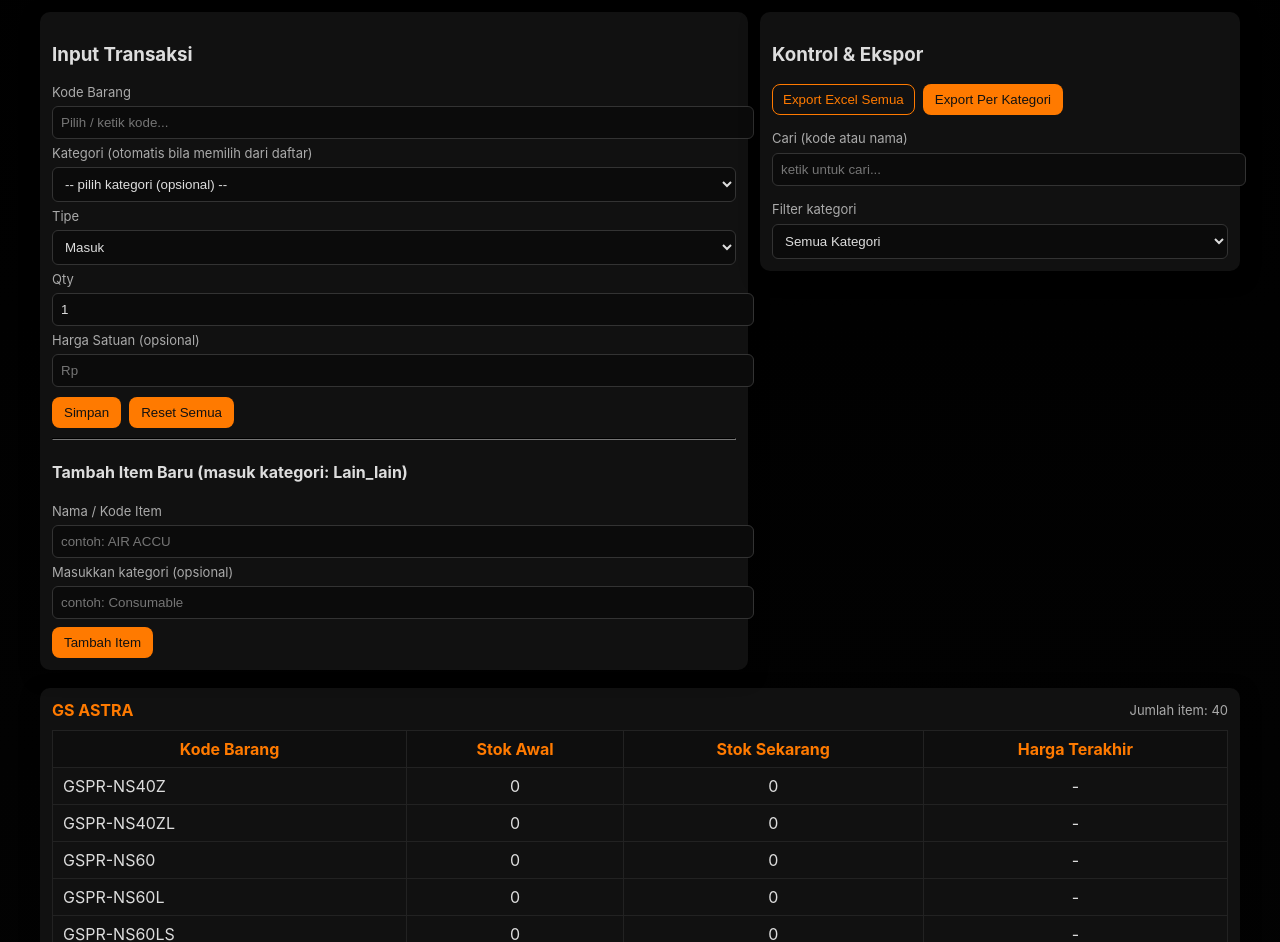
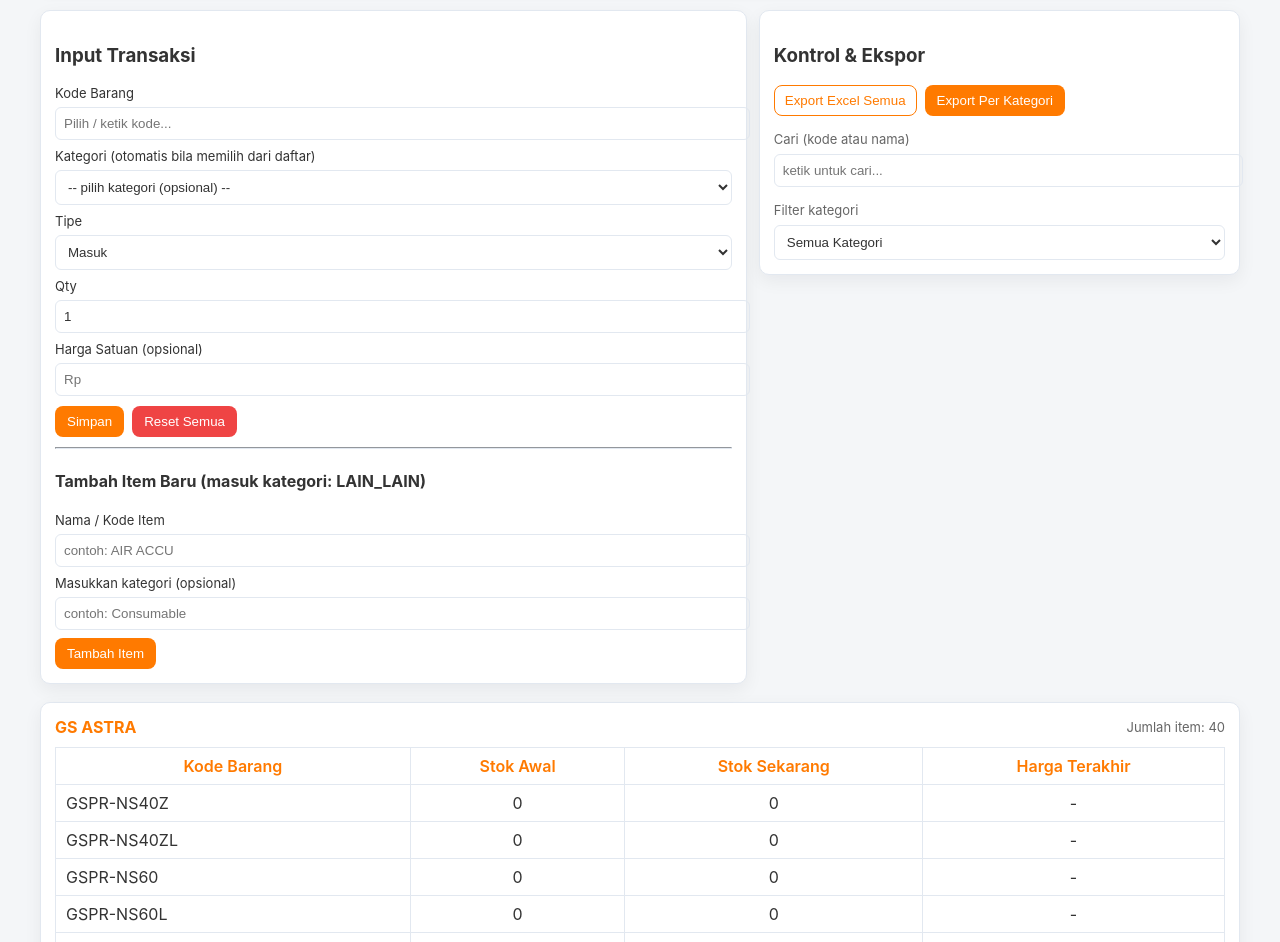
Before and after one commit to gamboel99/stockriccasaccu, a plain HTML site: page index.html in a window 1280 px wide. Shown: the part 126-1068 px from the top of the page. Drawn offline with Linux system fonts and the light colour scheme.

Commit message:
Add files via upload

```diff
--- a/index.html
+++ b/index.html
@@ -3,29 +3,36 @@
 <head>
 <meta charset="utf-8" />
 <meta name="viewport" content="width=device-width,initial-scale=1" />
-<title>RICCAS ACCU - Aplikasi Stok (Final)</title>
+<title>RICCAS ACCU - Aplikasi Stok (Terang)</title>
 <script src="https://cdn.jsdelivr.net/npm/xlsx@0.18.5/dist/xlsx.full.min.js"></script>
 <script src="codes.js"></script>
 <style>
-  :root{}
-  body{background:linear-gradient(180deg,#000 0%,#111 100%);color:#ddd;font-family:Inter,Arial,sans-serif;margin:0;padding:20px}
+  :root{
+    --bg: #f4f6f8;
+    --card: #ffffff;
+    --muted: #333333;
+    --accent: #ff7a00;
+    --border: #e2e8f0;
+  }
+  body{background:var(--bg);color:var(--muted);font-family:Inter,Arial,sans-serif;margin:0;padding:20px}
   .container{max-width:1200px;margin:0 auto}
-  header{display:flex;align-items:center;gap:16px;padding:12px 16px;background:#151515;border-radius:10px}
-  header img{height:72px;width:72px;border-radius:50%;object-fit:cover;border:3px solid #fff}
-  header h1{margin:0;font-size:20px;color:#fff}
+  header{display:flex;align-items:center;gap:16px;padding:12px 16px;background:var(--card);border-radius:10px;box-shadow:0 2px 8px rgba(16,24,40,0.06)}
+  header img{height:72px;width:72px;border-radius:8px;object-fit:cover;border:2px solid #fff}
+  header h1{margin:0;font-size:20px;color:var(--muted)}
   .top-row{display:flex;gap:12px;margin-top:16px;align-items:flex-start}
-  .card{background:#111;padding:12px;border-radius:10px;flex:1;box-shadow:0 6px 18px rgba(0,0,0,0.5)}
-  form label{display:block;color:#aaa;font-size:13px;margin-top:6px}
-  input[type=text],input[list],input[type=number],select{width:100%;padding:8px;margin-top:6px;border-radius:6px;border:1px solid #333;background:#0b0b0b;color:#ddd}
-  button{background:#ff7a00;color:#111;border:none;padding:8px 12px;border-radius:8px;cursor:pointer}
-  .small{font-size:13px;color:#aaa}
-  table{width:100%;border-collapse:collapse;margin-top:10px}
-  th,td{padding:8px;border:1px solid #222;text-align:center;color:#ddd}
-  th{background:#0e0e0e;color:#ff7a00}
+  .card{background:var(--card);padding:14px;border-radius:10px;flex:1;box-shadow:0 6px 18px rgba(16,24,40,0.06);border:1px solid var(--border)}
+  form label{display:block;color:var(--muted);font-size:13px;margin-top:8px}
+  input[type=text],input[list],input[type=number],select{width:100%;padding:8px;margin-top:6px;border-radius:6px;border:1px solid var(--border);background:transparent;color:var(--muted)}
+  button{background:var(--accent);color:#fff;border:none;padding:8px 12px;border-radius:8px;cursor:pointer}
+  .small{font-size:13px;color:#666}
+  table{width:100%;border-collapse:collapse;margin-top:10px;background:transparent}
+  th,td{padding:8px;border:1px solid var(--border);text-align:center;color:var(--muted);background:transparent}
+  th{background:#fff;color:var(--accent);font-weight:600}
   .category-title{display:flex;align-items:center;justify-content:space-between}
   .actions{display:flex;gap:8px;flex-wrap:wrap;margin-top:10px}
-  .export-btn{background:transparent;border:1px solid #ff7a00;color:#ff7a00;padding:6px 10px;border-radius:8px}
+  .export-btn{background:transparent;border:1px solid var(--accent);color:var(--accent);padding:6px 10px;border-radius:8px}
   footer{text-align:center;color:#777;margin-top:16px;font-size:12px}
+  @media (max-width:900px){ .top-row{flex-direction:column} }
 </style>
 </head>
 <body>
@@ -65,13 +72,13 @@
 
         <div style="margin-top:10px;display:flex;gap:8px;">
           <button type="submit">Simpan</button>
-          <button type="button" onclick="resetData()">Reset Semua</button>
+          <button type="button" onclick="resetData()" style="background:#ef4444">Reset Semua</button>
         </div>
       </form>
 
-      <hr style="border-color:#222;margin:10px 0">
+      <hr style="border-color:var(--border);margin:10px 0">
 
-      <h4>Tambah Item Baru (masuk kategori: Lain_lain)</h4>
+      <h4>Tambah Item Baru (masuk kategori: LAIN_LAIN)</h4>
       <form id="formAdd">
         <label>Nama / Kode Item</label>
         <input type="text" id="newItem" placeholder="contoh: AIR ACCU"/>
@@ -160,7 +167,7 @@ function renderAll() {
     if (filterCat && filterCat !== cat) continue;
     const panel = document.createElement('div'); panel.className='card'; panel.style.marginBottom='12px';
     const title = document.createElement('div'); title.className='category-title';
-    title.innerHTML = `<strong style="color:#ff7a00">${cat.replace(/_/g,' ')}</strong><span class="small">Jumlah item: ${arr.length}</span>`;
+    title.innerHTML = `<strong style="color:var(--accent)">${cat.replace(/_/g,' ')}</strong><span class="small">Jumlah item: ${arr.length}</span>`;
     panel.appendChild(title);
     const table = document.createElement('table');
     const thead = document.createElement('thead'); thead.innerHTML = '<tr><th>Kode Barang</th><th>Stok Awal</th><th>Stok Sekarang</th><th>Harga Terakhir</th></tr>';
```
